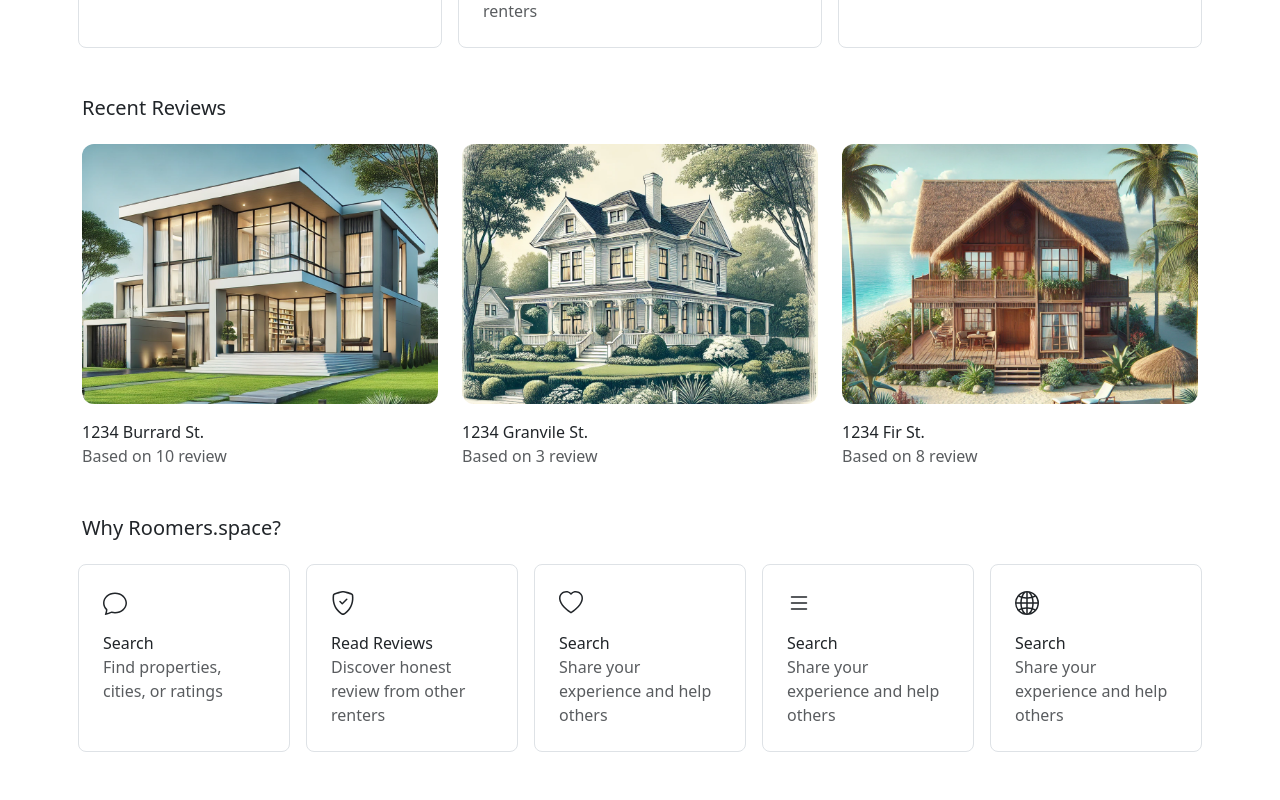
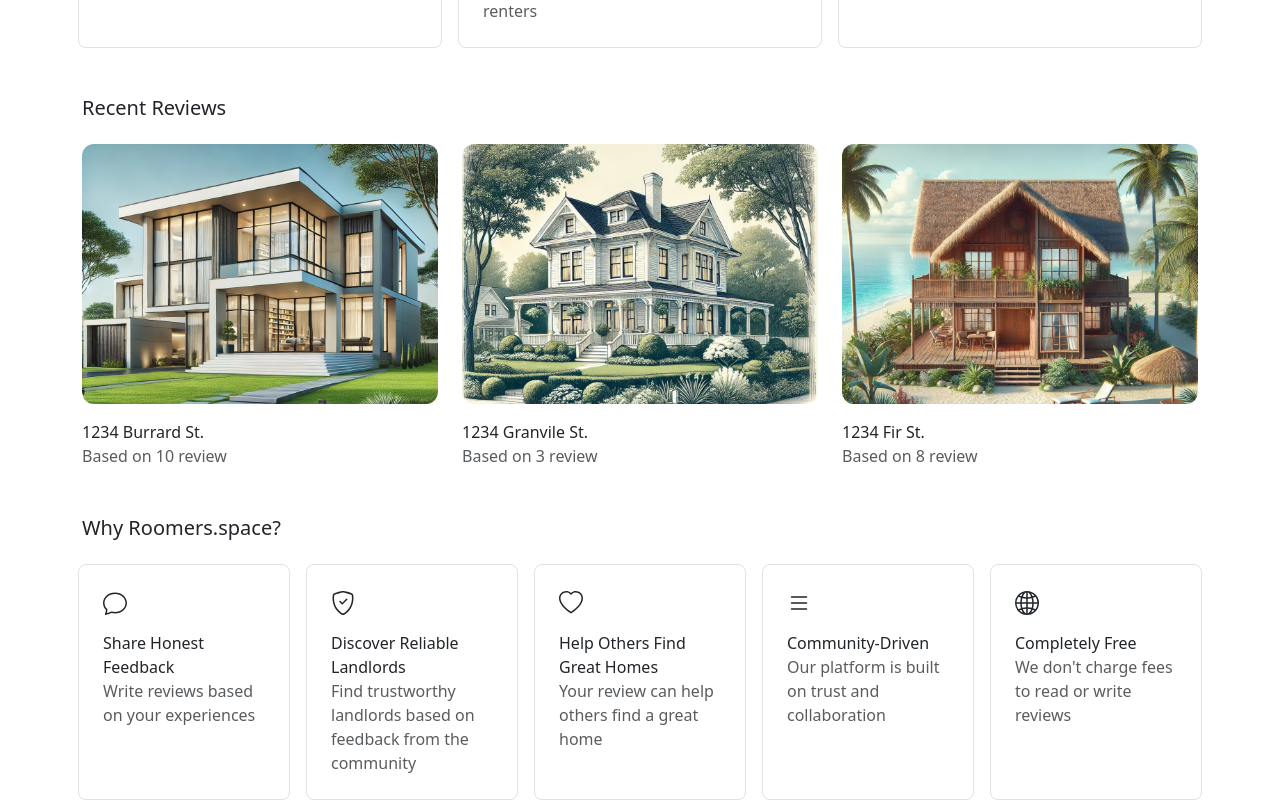
Before and after one commit to bises7/Roomers, a Next.js app: page / in a window 1280 px wide. Shown: the part 1409-2209 px from the top of the page. Before the commit the page ends 2161 px from the top, so only its background shows below. Built offline with nearby package versions, Linux system fonts and the light colour scheme.

Commit message:
Add why roomers

```diff
--- a/src/app/components/Homepage/WhyRoomers.tsx
+++ b/src/app/components/Homepage/WhyRoomers.tsx
@@ -18,28 +18,28 @@ const WhyRoomers: NextPage<Props> = ({}) => {
       <Row className="mt-4">
         <InformationBox
           icon={<BsChat size={24} />}
-          title={"Search"}
-          info={"Find properties, cities, or ratings"}
+          title={"Share Honest Feedback"}
+          info={"Write reviews based on your experiences"}
         />
         <InformationBox
           icon={<BsShieldCheck size={24} />}
-          title={"Read Reviews"}
-          info={"Discover honest review from other renters"}
+          title={"Discover Reliable Landlords"}
+          info={"Find trustworthy landlords based on feedback from the community"}
         />
         <InformationBox
           icon={<BsHeart size={24} />}
-          title={"Search"}
-          info={"Share your experience and help others"}
+          title={"Help Others Find Great Homes"}
+          info={"Your review can help others find a great home"}
         />
         <InformationBox
           icon={<BsList size={24} />}
-          title={"Search"}
-          info={"Share your experience and help others"}
+          title={"Community-Driven"}
+          info={"Our platform is built on trust and collaboration"}
         />
         <InformationBox
           icon={<BsGlobe2 size={24} />}
-          title={"Search"}
-          info={"Share your experience and help others"}
+          title={"Completely Free"}
+          info={"We don't charge fees to read or write reviews"}
         />
       </Row>
     </div>
```
